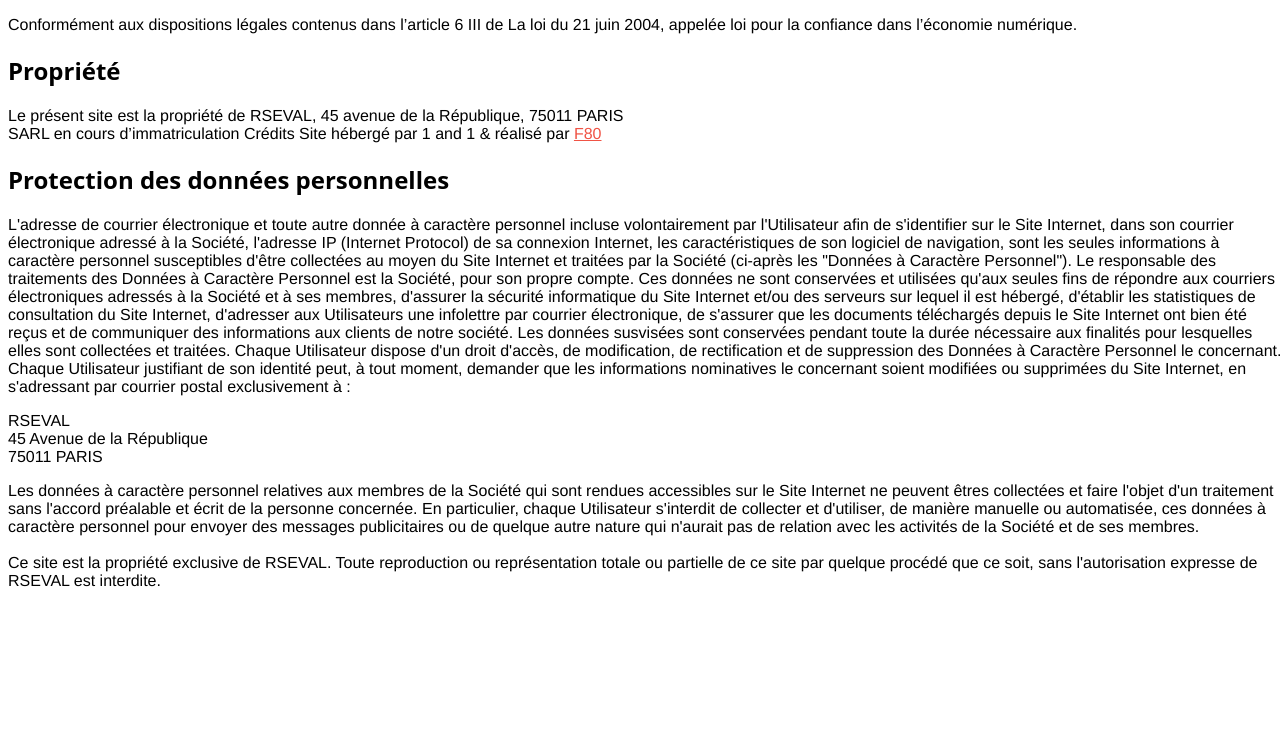
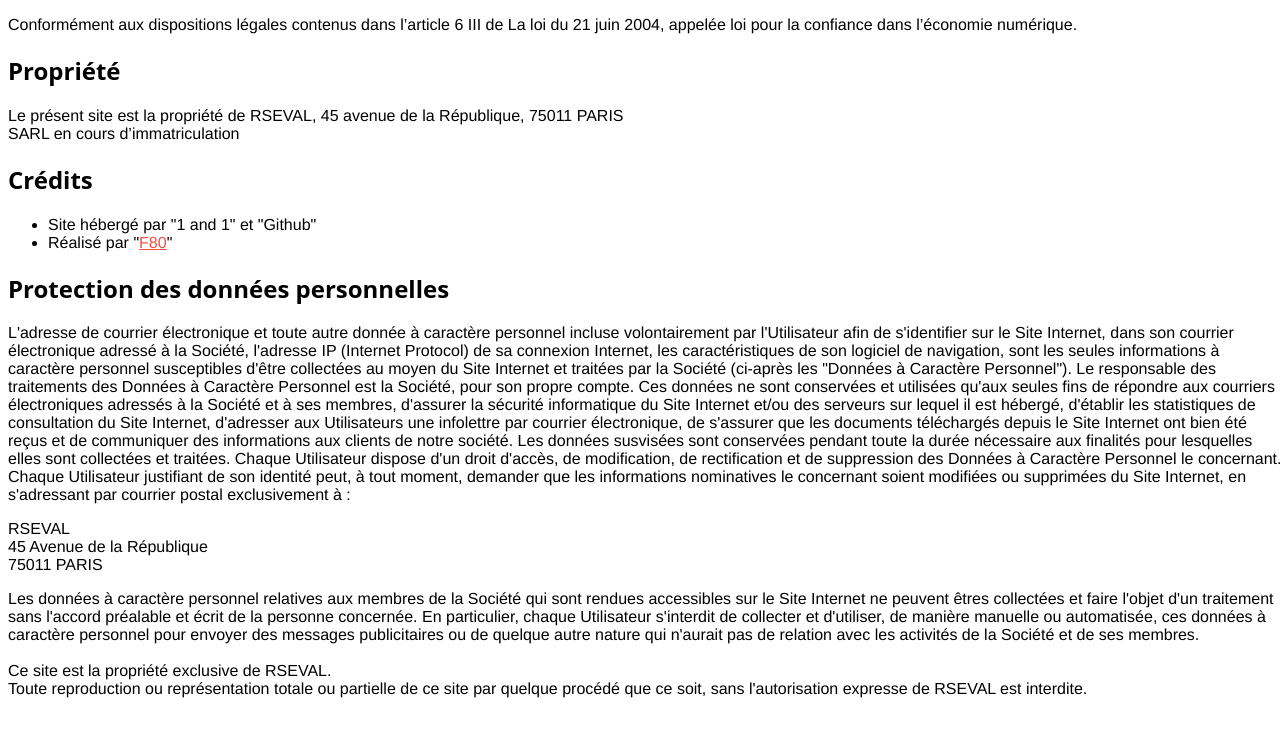
Before and after one commit to f80dev/rseval, a website: page cg.html in a window 1280 px wide. Drawn offline with Linux system fonts and the light colour scheme.

Commit message:
Version 0.1

```diff
--- a/cg.html
+++ b/cg.html
@@ -12,9 +12,12 @@
     <h2>Propriété</h2>
     Le présent site est la propriété de RSEVAL, 45 avenue de la République, 75011 PARIS<br>
     SARL en cours d’immatriculation
-    Crédits
 
-    Site hébergé par 1 and 1 & réalisé par <a href="https://f80.fr/">F80</a><br>
+<h2>Crédits</h2>
+    <ul>
+        <li>Site hébergé par "1 and 1" et "Github"</li>
+        <li>Réalisé par "<a href="https://f80.fr/">F80</a>"</li>
+    </ul>
 
 <h2>Protection des données personnelles</h2>
     L'adresse de courrier électronique et toute autre donnée à caractère personnel incluse volontairement par l'Utilisateur afin de s'identifier sur le Site Internet, dans son courrier électronique adressé à la Société, l'adresse IP (Internet Protocol) de sa connexion Internet, les caractéristiques de son logiciel de navigation, sont les seules informations à caractère personnel susceptibles d'être collectées au moyen du Site Internet et traitées par la Société (ci-après les "Données à Caractère Personnel").
@@ -31,7 +34,7 @@
 
     Les données à caractère personnel relatives aux membres de la Société qui sont rendues accessibles sur le Site Internet ne peuvent êtres collectées et faire l'objet d'un traitement sans l'accord préalable et écrit de la personne concernée. En particulier, chaque Utilisateur s'interdit de collecter et d'utiliser, de manière manuelle ou automatisée, ces données à caractère personnel pour envoyer des messages publicitaires ou de quelque autre nature qui n'aurait pas de relation avec les activités de la Société et de ses membres.
 
-    <br><br>Ce site est la propriété exclusive de RSEVAL.
+    <br><br>Ce site est la propriété exclusive de RSEVAL.<br>
     Toute reproduction ou représentation totale ou partielle de ce site par quelque procédé que ce soit, sans l'autorisation expresse de RSEVAL est interdite.
 
 </p>
```
